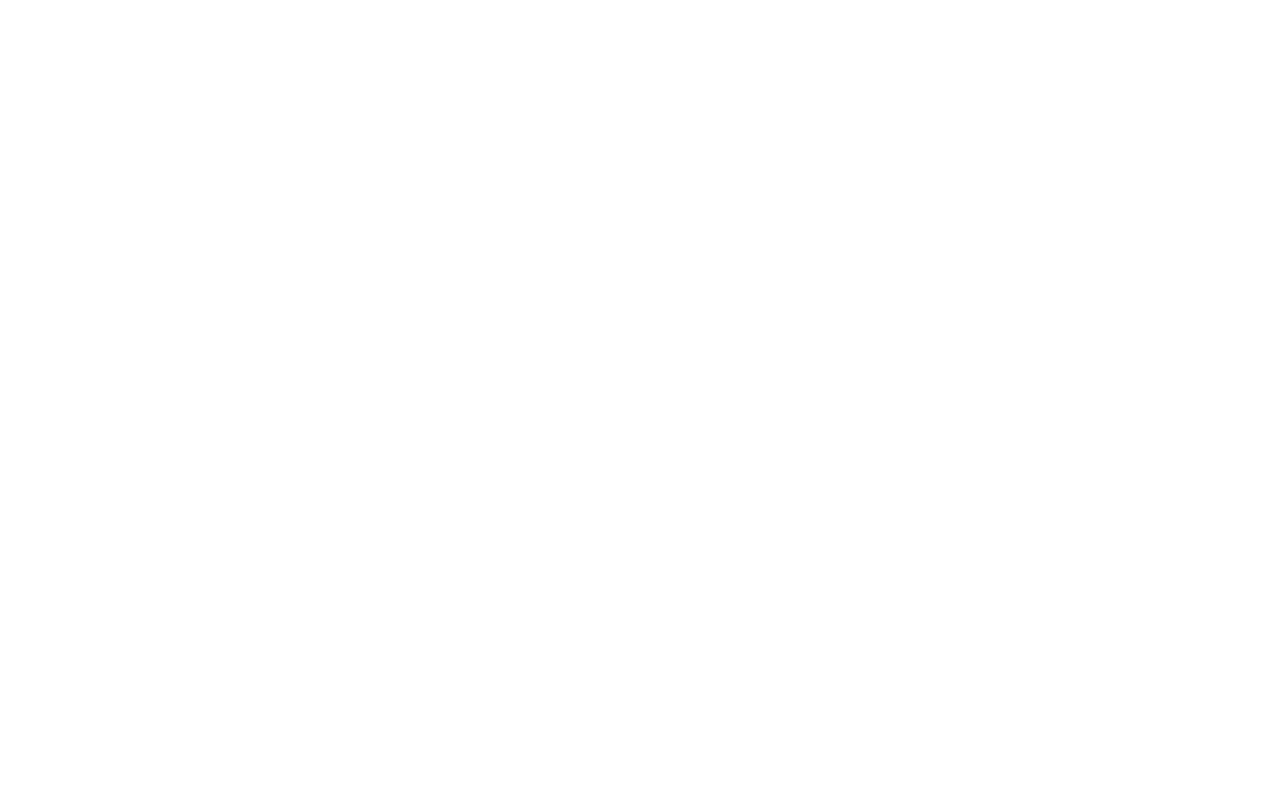
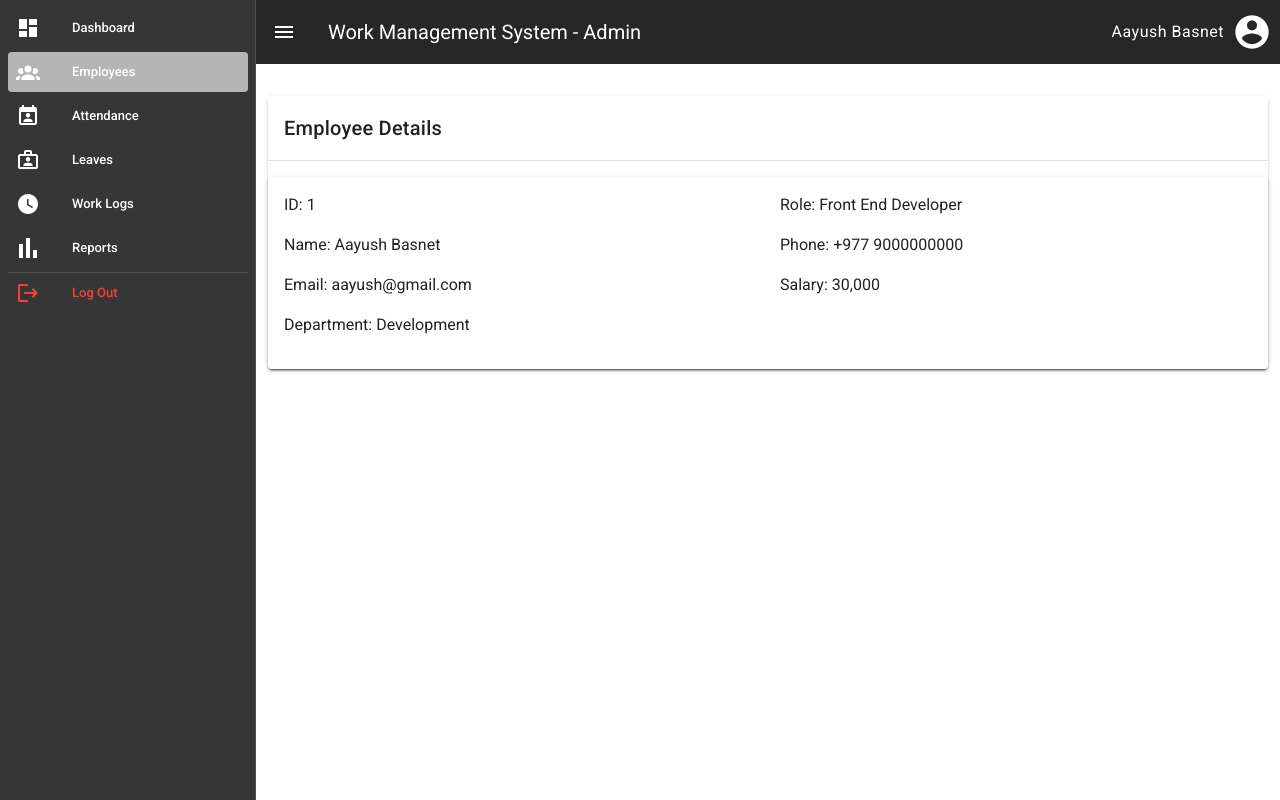
Before and after one commit to aayush11223/work_management_system, a Vue app: page /admin/employees/1 in a window 1280 px wide. Built offline with nearby package versions, Linux system fonts and the light colour scheme.

Commit message:
made employee details

```diff
--- a/src/components/common/AppBar.vue
+++ b/src/components/common/AppBar.vue
@@ -1,6 +1,6 @@
 <template>
   <div>
-    <v-app-bar clipped-left app dark flat>
+    <v-app-bar app dark flat>
       <v-app-bar-nav-icon @click="toggleNav"></v-app-bar-nav-icon>
 
       <v-toolbar-title>{{ title }}</v-toolbar-title>
--- a/src/components/common/NavigationDrawer.vue
+++ b/src/components/common/NavigationDrawer.vue
@@ -1,6 +1,6 @@
 <template>
   <div>
-    <v-navigation-drawer clipped v-model="drawerValue" app dark>
+    <v-navigation-drawer v-model="drawerValue" app dark>
       <v-list nav dense>
         <v-list-item-group active-class="grey darken-1--text text--accent-4">
           <v-list-item
--- a/src/router/router.js
+++ b/src/router/router.js
@@ -4,6 +4,7 @@
 import AuthLayout from "@/layouts/AuthLayout.vue";
 import EmployeeLayout from "@/layouts/EmployeeLayout.vue";
 import AdminLayout from "@/layouts/AdminLayout.vue"
+
 
 Vue.use(VueRouter);
 
@@ -106,14 +107,17 @@
             {
                 path: 'reports',
                 component: () => import("@/views/admin/ReportsView.vue")
-            }
+            },
+            //Employee Details based on id
+            {
+                path: 'employees/:id',   // Vue handles the /admin/ prefix automatically
+                name: 'employee-detail',
+                component: () => import("@/views/admin/EmployeeDetailView.vue")
+            },
         ]
     },
 
-    //Employee Details based on id
-    {
-        path: 'admin/employees/:id'
-    }
+
 
 ];
 
--- a/src/views/admin/EmployeeDetailView.vue
+++ b/src/views/admin/EmployeeDetailView.vue
@@ -1,35 +1,45 @@
 <template>
   <div>
-    <v-card flat>
-      <v-card-title class="pl-4">
-        {{ title }}
-      </v-card-title>
-      <v-card-subtitle class="pl-4">
-        {{ subtitle }}
-      </v-card-subtitle>
+    <PageHeader title="Employee Details" />
 
-      <v-divider></v-divider>
+    <v-card class="pa-4 mt-4" elevation="2">
+      <v-row>
+        <v-col cols="12" md="6">
+          <p>ID: {{ employee.id }}</p>
+          <p>Name: {{ employee.name }}</p>
+          <p>Email: {{ employee.email }}</p>
+          <p>Department: {{ employee.department }}</p>
+        </v-col>
+        <v-col cols="12" md="6">
+          <p>Role: {{ employee.role }}</p>
+          <p>Phone: {{ employee.phone }}</p>
+          <p>Salary: {{ employee.salary }}</p>
+        </v-col>
+      </v-row>
     </v-card>
   </div>
 </template>
 
 <script>
+import PageHeader from "@/components/common/PageHeader.vue";
+
 export default {
+  name: "EmployeeDetailView",
+  components: {
+    PageHeader,
+  },
   data() {
     return {
-      id: 101,
-      name: "Aayush",
-      email: "aayush@gmail.com",
-      department: "Development",
-      role: "Front End Developer",
-      phone: "+977-9800000000",
-      salary: 30000,
+      employee: {
+        id: this.$route.params.id,
+        name: "Aayush Basnet",
+        email: "aayush@gmail.com",
+        department: "Development",
+        role: "Front End Developer",
+        phone: "+977 9000000000",
+        salary: "30,000",
+      },
     };
   },
-
-  components: {},
 };
 </script>
-
-<style lang="scss" scoped>
-</style>
```
